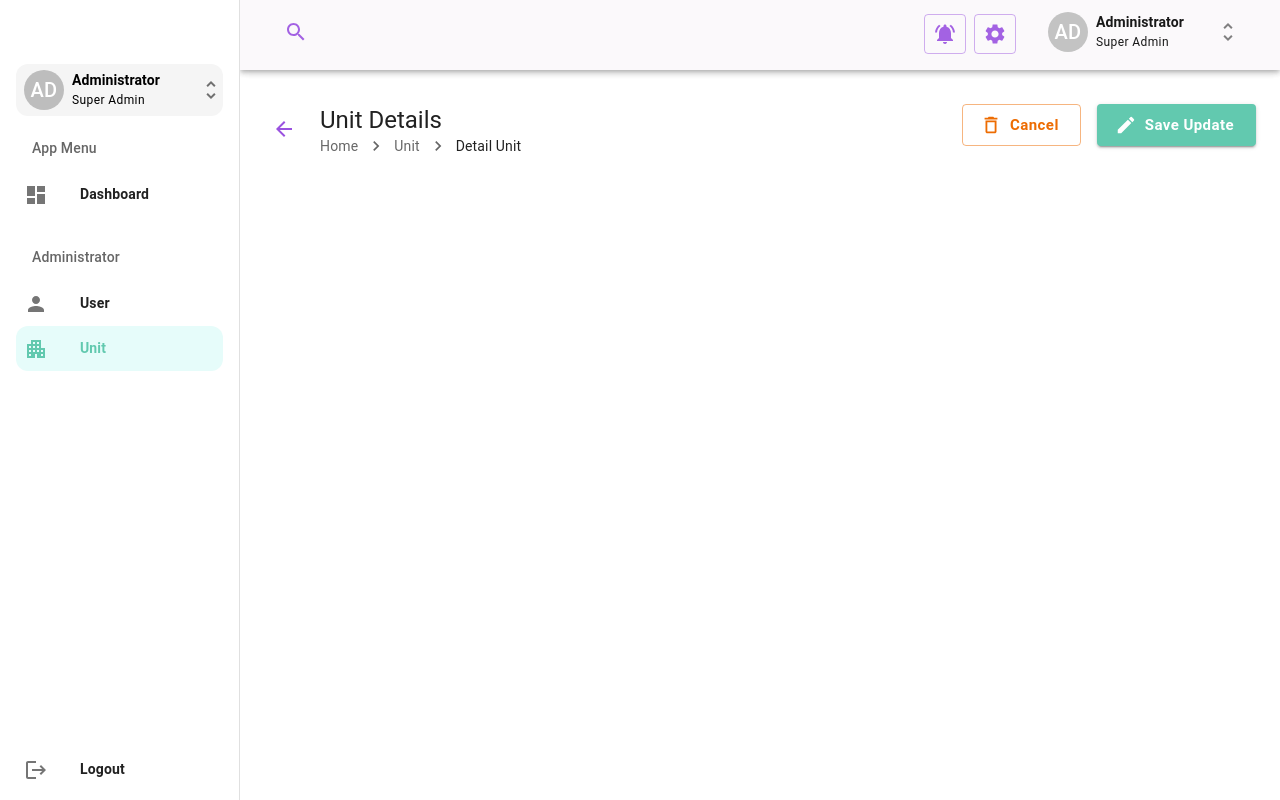
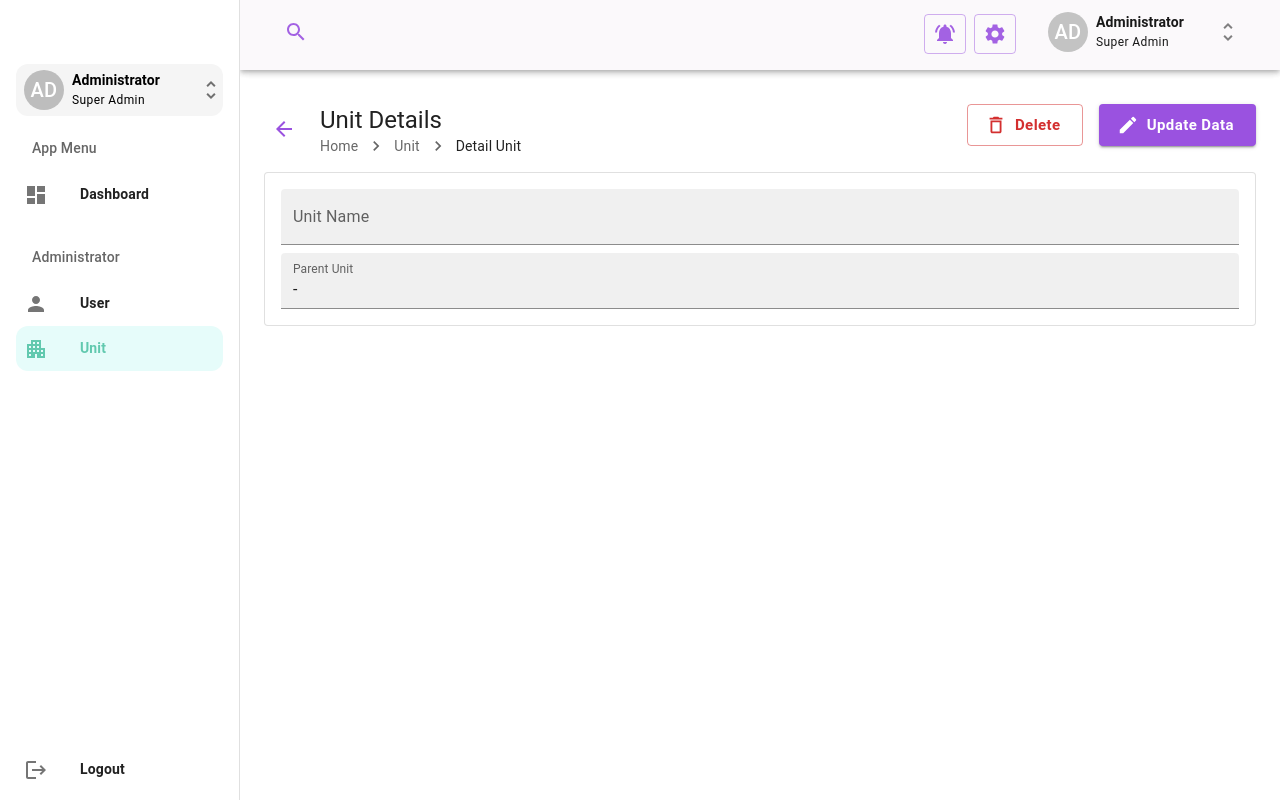
Before and after one commit to ariefw16/sawit-plnsatu-fe, a React (Vite) app: page /unit/1 in a window 1280 px wide. Built offline with nearby package versions, Linux system fonts and the light colour scheme; no server answers.

Commit message:
view mode unit form

```diff
--- /dev/null
+++ b/src/components/ui/unit/FormView.tsx
@@ -0,0 +1,30 @@
+import { Paper, Grid, TextField } from "@mui/material";
+import { UnitType } from "../../../types/Unit.type";
+
+export default function UnitFormView(props: { unit: UnitType }) {
+  const { unit } = props;
+  return (
+    <Paper variant="outlined" sx={{ my: 2, p: 2 }}>
+      <Grid container rowSpacing={1} columnSpacing={1}>
+        <Grid item sm={12}>
+          <TextField
+            fullWidth
+            variant="filled"
+            value={unit.name || ""}
+            inputProps={{ readOnly: true }}
+            label="Unit Name"
+          />
+        </Grid>
+        <Grid item sm={12}>
+          <TextField
+            fullWidth
+            variant="filled"
+            value={unit.parent?.name || "-"}
+            inputProps={{ readOnly: true }}
+            label="Parent Unit"
+          />
+        </Grid>
+      </Grid>
+    </Paper>
+  );
+}
--- a/src/pages/unit/detail.tsx
+++ b/src/pages/unit/detail.tsx
@@ -1,18 +1,74 @@
-import { useNavigate } from "react-router-dom";
+import {
+  Backdrop,
+  CircularProgress,
+  Grid,
+  Paper,
+  TextField,
+} from "@mui/material";
+import { useEffect, useState } from "react";
+import { useNavigate, useParams } from "react-router-dom";
+import DeleteDialog from "../../components/ui/DeleteDialog";
 import FormTitleBar from "../../components/ui/FormTitleBar";
+import UnitFormView from "../../components/ui/unit/FormView";
+import { fetchSingleUnit } from "../../services/unit.service";
+import { useAppDispatch, useAppSelector } from "../../store";
+import { showToast } from "../../store/toast.store";
 
 export default function UnitDetailPage() {
   const navigate = useNavigate();
+  const dispatch = useAppDispatch();
+  const { id } = useParams();
+  const unit = useAppSelector((state) => state.unit.selectedUnit);
+  const [deleteDialog, setDeleteDialog] = useState(false);
+  const [openBackdrop, setOpenBackdrop] = useState(false);
+  const [isView, setIsView] = useState(true);
+
+  useEffect(() => {
+    setOpenBackdrop(true);
+    dispatch(fetchSingleUnit({ id: parseInt(id!) }))
+      .unwrap()
+      .catch((e) => {
+        dispatch(showToast({ type: "error", message: e.errorMessage }));
+      })
+      .finally(() => {
+        setOpenBackdrop(false);
+      });
+  }, [id]);
+
   return (
     <>
+      <Backdrop
+        sx={{ color: "#fff", zIndex: (theme) => theme.zIndex.drawer + 1 }}
+        open={openBackdrop}
+      >
+        <CircularProgress color="secondary" />
+      </Backdrop>
       <FormTitleBar
         breadcrumbs={[{ to: "/unit", label: "Unit" }, { label: "Detail Unit" }]}
         handlerBackButton={() => {
           navigate(-1);
         }}
-        handlerDeleteButton={() => {}}
-        handlerUpdateButton={() => {}}
+        handlerDeleteButton={() => {
+          setDeleteDialog(true);
+        }}
+        handlerUpdateButton={() => {
+          setIsView(false);
+        }}
+        handlerCancelEditButton={() => {
+          setIsView(true);
+        }}
+        handlerSubmitEdit={() => {}}
+        isView={isView}
       />
+      <DeleteDialog
+        open={deleteDialog}
+        handleClose={() => {
+          setDeleteDialog(false);
+        }}
+        handleDelete={() => {}}
+        data={{ id: unit.id!, name: unit.name! }}
+      />
+      {isView ? <UnitFormView unit={unit} /> : <></>}
     </>
   );
 }
--- a/src/services/unit.service.ts
+++ b/src/services/unit.service.ts
@@ -48,3 +48,16 @@ export const deleteUnit = createAsyncThunk<
     return handleErrorAxios(error, rejectWithValue);
   }
 });
+
+export const fetchSingleUnit = createAsyncThunk<
+  UnitType,
+  { id: number },
+  { rejectValue: ValidationErrors }
+>("unit/singleFetch", async ({ id }, { rejectWithValue }) => {
+  try {
+    const response = await axios.get(`unit?id=${id}`);
+    return response.data[0][0];
+  } catch (error) {
+    return handleErrorAxios(error, rejectWithValue);
+  }
+});
--- a/src/store/unit.store.ts
+++ b/src/store/unit.store.ts
@@ -1,9 +1,14 @@
 import { createSlice } from "@reduxjs/toolkit";
-import { createUnit, deleteUnit, fetchUnit } from "../services/unit.service";
+import {
+  createUnit,
+  deleteUnit,
+  fetchSingleUnit,
+  fetchUnit,
+} from "../services/unit.service";
 import { UnitState } from "../types/Unit.type";
 
 const initialState: UnitState = {
-  unit: {},
+  selectedUnit: {},
   units: [],
   totalRow: 0,
 };
@@ -28,5 +33,8 @@ export const unitSlice = createSlice({
           state.units.splice(idx);
           state.totalRow!--;
         }
+      })
+      .addCase(fetchSingleUnit.fulfilled, (state, { payload }) => {
+        state.selectedUnit = payload;
       }),
 });
--- a/src/types/Unit.type.ts
+++ b/src/types/Unit.type.ts
@@ -21,7 +21,7 @@ export interface UnitFetchParams extends CommonParams {
 }
 
 export interface UnitState {
-  unit: UnitType;
+  selectedUnit: UnitType;
   units: UnitType[];
   totalRow?: number;
 }
```
